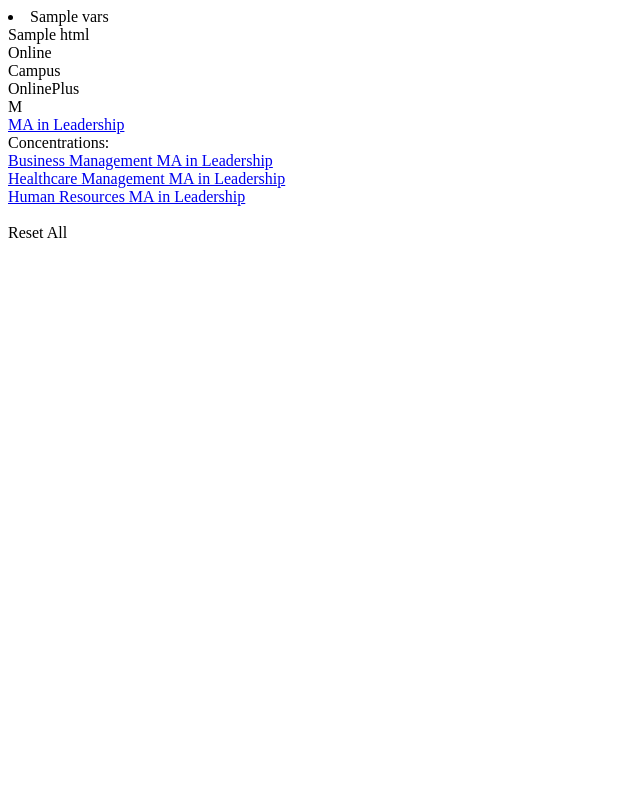
After one commit to ocuna/catalog, a Django app: template mysite/catalog/templates/tags/dmf_program_block.html in a window 1280 px wide. The commit adds this page. Shown: the whole page, without its empty margins (0-640 px from the left). Run offline with Django 4.2, Linux system fonts and the light colour scheme; the template is opened without the code that fills it: most values are stand-ins (such as "Sample title", 1, 10 or a date in 2020).

Commit message:
Parent / Child tags on ~/programs/online/masters are working ok.  There are some inefficient queries going on in the background that need rooted out - but Endorsements, Concentrations, Licenses which require parent relationships are properly getting generated - however with rather poor queries by the DB abstract layer

```diff
--- a/mysite/catalog/admin.py
+++ b/mysite/catalog/admin.py
@@ -6,11 +6,11 @@ class Admin_DPC_libraries(admin.ModelAdmin):
 admin.site.register(DPC_TaxLibrary,Admin_DPC_libraries)
 
 class Admin_DPC_terms(admin.ModelAdmin):
-    list_display = ('name','code','urlparam','library','desc','STATUS')
+    list_display = ('weight','name','code','urlparam','library','desc','STATUS')
 admin.site.register(DPC_TaxonomyTerm,Admin_DPC_terms)
 
 class Admin_DPC_academicpages(admin.ModelAdmin):
-    fields = ('title','degree_type','field_of_study','program_type','class_format','faculty_department','body_a','body_b','unique_program_code','parent_code')
+    fields = ('title','degree_type','status','field_of_study','program_type','class_format','faculty_department','body_a','body_b','unique_program_code','parent_code')
     list_display = ('title','degree_type','program_type','unique_program_code','parent_code')
     filter_horizontal = ('field_of_study','class_format','faculty_department')
     # I don't like this is global.  I originally wanted to sort only the
--- /dev/null
+++ b/mysite/catalog/templates/tags/dmf_program_block.html
@@ -0,0 +1,17 @@
+{% load catalog_tags %}
+<li>{{ vars }}</li>
+{{ html|safe }}
+<div class="dmf-results">
+    <div class="dmf-results-key">
+        <div>Online</div>
+        <div>Campus</div>
+        <div>OnlinePlus</div>
+    </div>
+    <div>
+        {% dmf_program_parent %}
+    </div>
+    <div id="dmf-fixed-button-container" onclick="" class="dmf-visiblity" data-toggle="DMF-Fixed-Button" style="top: 540px; width: 1147.5px;">
+        <div id="dmf-fixed-button">Reset All<div id="dmf-fixed-triangle"></div>
+        </div>
+    </div>
+</div>
--- /dev/null
+++ b/mysite/catalog/templates/tags/dmf_program_child.html
@@ -0,0 +1,7 @@
+<div class="dmf-prog-list-bottom-row">
+    <div class="dmf-child-top-spacer dmf-child" data-toggle="DMF-EZ-collapse">Concentrations:</div>
+    <div id="bussin_con_mc_lehrco_XXonXX" class="dmf-program-list-item dmf-child-program dmf-child collapse show" data-codes="A_24UP|DT_MAST|FS_BUSI|FS_HU-RS|F_ONLI|PT_CONC" data-toggle="DMF-EZ-collapse"><a aria-label="Business Management MA in Leadership   - Masters - Online - Concentration" class="dmf-child-title" href="/school-of-business/ma-in-leadership#business-management-ma-in-leadership-concentration-" tabindex="0">Business Management MA in Leadership </a></div>
+    <div id="bussin_con_mc_lemhco_XXonXX" class="dmf-program-list-item dmf-child-program dmf-child collapse show" data-codes="A_24UP|DT_MAST|FS_BUSI|FS_HEAL|FS_LEMA|F_ONLI|PT_CONC" data-toggle="DMF-EZ-collapse"><a aria-label="Healthcare Management MA in Leadership  - Masters - Online - Concentration" class="dmf-child-title" href="/school-of-business/ma-in-leadership#healthcare-management-ma-in-leadership-concentration" tabindex="0">Healthcare Management MA in Leadership </a></div>
+    <div id="bussin_con_mc_busman_XXonXX" class="dmf-program-list-item dmf-child-program dmf-child collapse show" data-codes="A_24UP|DT_MAST|FS_HU-RS|FS_LEMA|F_ONLI|PT_CONC" data-toggle="DMF-EZ-collapse"><a aria-label="Human Resources MA in Leadership  - Masters - Online - Concentration" class="dmf-child-title" href="/school-of-business/ma-in-leadership#human-resources-ma-in-leadership-concentration" tabindex="0">Human Resources MA in Leadership </a></div>
+    <div class="dmf-child-bottom-spacer dmf-child" data-toggle="DMF-EZ-collapse">&nbsp;</div>
+</div>
--- /dev/null
+++ b/mysite/catalog/templates/tags/dmf_program_parent.html
@@ -0,0 +1,16 @@
+{% load catalog_tags %}
+<div id="bussin_deg_ma_leader_XXonXX" style="order: 70; height: auto;" class="dmf-program-list-item dmf-parent collapse show" data-toggle="DMF-EZ-collapse" data-codes="A_24UP|DT_MAST|FS_BUSI|FS_HEAL|FS_HU-RS|FS_LEMA|F_ONLI|PT_CONC|PT_DEGR">
+    <div class="dmf-prog-list-top-row">
+        <div class="dmf-icon-group">
+        <div class="dmf_degree_type-tag masters">
+            <div class="dmf_degree_type-tag"><span data-code="dmf_degree_type-DT_MAST">M</span></div>
+        </div>
+        </div><a class="dmf-title" aria-label="MA in Leadership - Masters - Online - Concentration - Degree" href="/school-of-business/ma-in-leadership" tabindex="0"><span>MA in Leadership</span></a>
+        <div class="dmf-format-icon-group">
+        <div class="dmf_program_format-icon online"><span data-code="dmf_format-F_ONLI" class="dmf_online_icon dmf-format-bg-icon"></span></div>
+        <div class="dmf_program_format-icon campus"><span></span></div>
+        <div class="dmf_program_format-icon virtual"><span></span></div>
+        </div>
+    </div>
+    {% dmf_program_child %}
+</div>
--- a/mysite/catalog/templatetags/catalog_tags.py
+++ b/mysite/catalog/templatetags/catalog_tags.py
@@ -1,25 +1,43 @@
 from django import template
 from catalog.models import DPC_TaxonomyTerm, DPC_AcademicPage
-from catalog.functions import _convert_object_array_to_html_option_list
+from catalog.functions import _taxonomyTerm_objects_to_html_option_list
+from catalog.functions import _academicPage_objects_to_html_dmf_list
 register = template.Library()
 
 # https://docs.djangoproject.com/en/4.0/howto/custom-template-tags/
-@register.inclusion_tag('tags/dmf_fp_dropdown_block_tag.html', takes_context=True)
-def dmf_fp_dropdown_block(context):
+@register.inclusion_tag('tags/dmf_fp_dropdown_block_tag.html')
+def dmf_fp_dropdown_block():
     online = DPC_AcademicPage.objects.filter(class_format__name='Online',).exclude(field_of_study=None).values('field_of_study__name','field_of_study__urlparam').distinct().order_by('field_of_study__name')
     campus = DPC_AcademicPage.objects.filter(class_format__name='Campus',).exclude(field_of_study=None).values('field_of_study__name','field_of_study__urlparam').distinct().order_by('field_of_study__name')
-    for v in enumerate(online):
-        print(v)
-    return {'online': online,'campus': campus, 'context':context }
+    return {'online': online,'campus': campus}
 
 
 # https://docs.djangoproject.com/en/4.0/howto/custom-template-tags/
-@register.inclusion_tag('tags/dmf_page_dropdown_block_tag.html', takes_context=True)
-def dmf_page_dropdown_block(context):
+@register.inclusion_tag('tags/dmf_page_dropdown_block_tag.html')
+def dmf_page_dropdown_block(*args):
+    # Isn't necessary that it get keyword arguments or context (**kwargs)
     return {
-        'html_field_of_study':_convert_object_array_to_html_option_list('Field of Study',None),
-        'html_class_type':_convert_object_array_to_html_option_list('Class Type',None),
-        'html_degree_type':_convert_object_array_to_html_option_list('Degree Type',None),
-        'html_program_type':_convert_object_array_to_html_option_list('Program Type',None),
-        'context':context
+        'html_field_of_study':_taxonomyTerm_objects_to_html_option_list('Field of Study',args),
+        'html_class_type':_taxonomyTerm_objects_to_html_option_list('Class Type',args),
+        'html_degree_type':_taxonomyTerm_objects_to_html_option_list('Degree Type',args),
+        'html_program_type':_taxonomyTerm_objects_to_html_option_list('Program Type',args)
     }
+
+@register.inclusion_tag('tags/dmf_program_block.html')
+def dmf_program_block(*args):
+    return {
+        'vars':args,
+        'html':_academicPage_objects_to_html_dmf_list(args),
+    }
+
+@register.inclusion_tag('tags/dmf_program_parent.html')
+def dmf_program_parent(**kwargs):
+    return {
+        'parent':'idk',
+    }
+
+@register.inclusion_tag('tags/dmf_program_child.html')
+def dmf_program_child(**kwargs):
+    return {
+        'parent':'idk',
+    }
--- a/mysite/catalog/views.py
+++ b/mysite/catalog/views.py
@@ -4,7 +4,7 @@ from django.views.generic.base import TemplateView
 from catalog.models import DPC_TaxLibrary,DPC_TaxonomyTerm,DPC_AcademicPage
 from datetime import datetime
 from catalog.queries import get_taxonomy_libraries, get_codes, get_programs
-from catalog.functions import _convert_object_array_to_html_option_list
+from catalog.functions import _taxonomyTerm_objects_to_html_option_list
 
 # for JSON output
 import json
```
Also changed, not shown: mysite/catalog/functions.py (+130 -3 lines), mysite/catalog/models.py (+11 -13 lines), mysite/catalog/templates/programs.html (+3 -11 lines), mysite/catalog/migrations/0017_auto_20220506_1001.py (added), mysite/catalog/migrations/0018_alter_dpc_taxonomyterm_weight.py (added), mysite/db.sqlite3.
